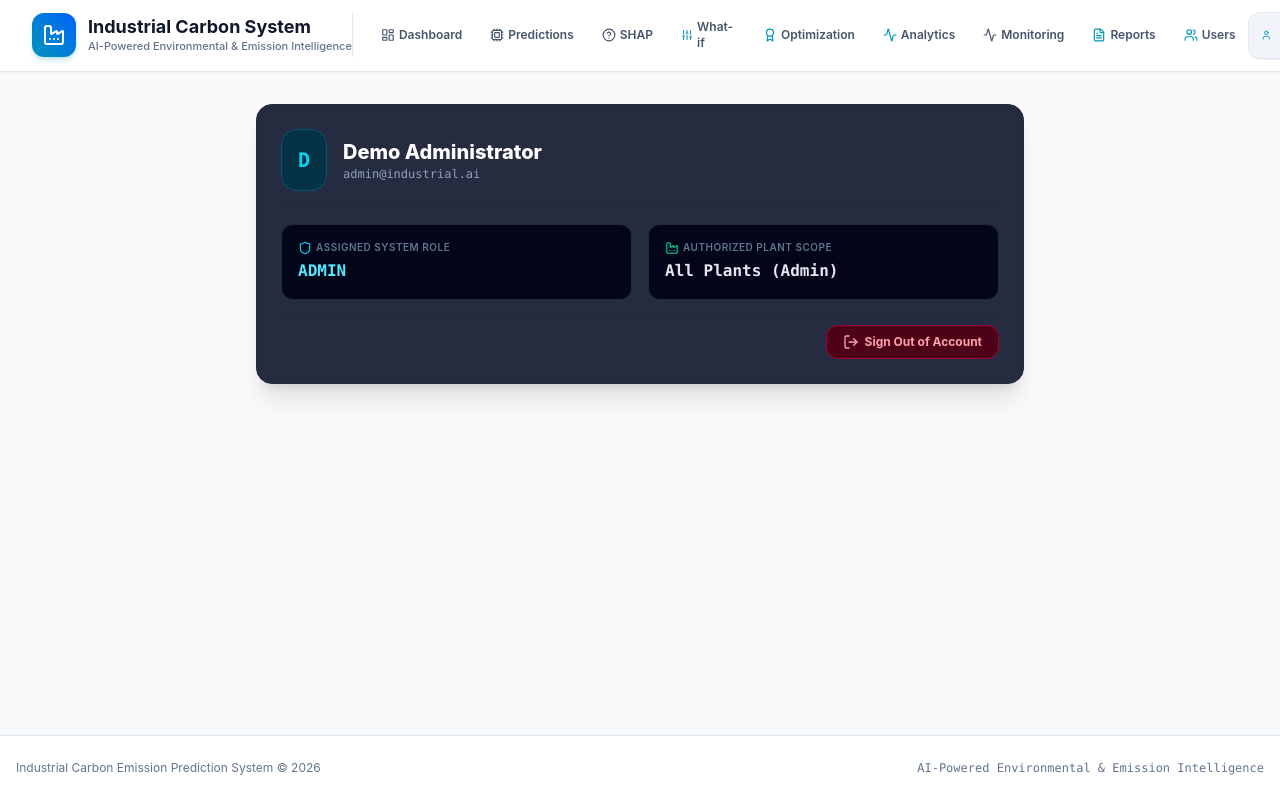
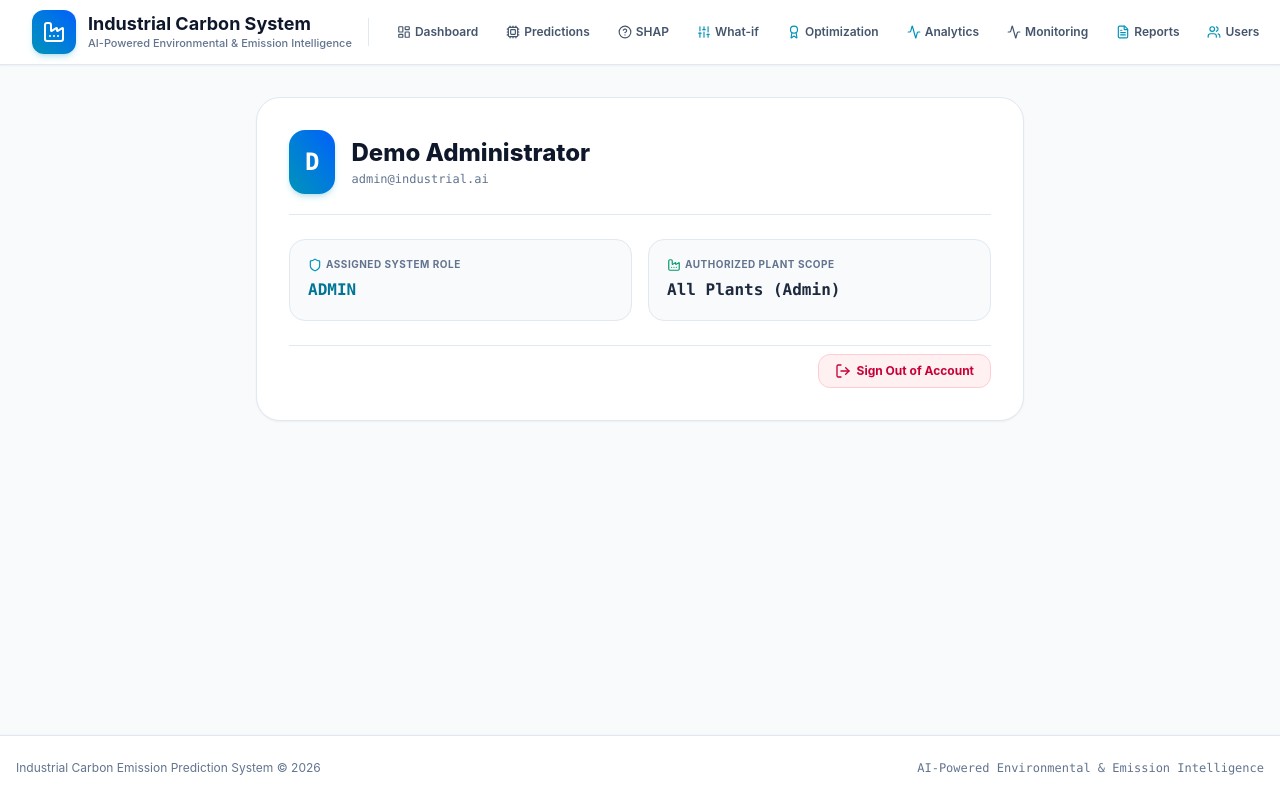
Before and after one commit to PrakharKashyap21/Industrial-Carbon-Emission-Predictor, a React (Vite) app in the folder frontend/: page /profile in a window 1280 px wide. Built offline with nearby package versions, Linux system fonts and the light colour scheme; no server answers.

Commit message:
Fix header text wrapping for What-if, prevent profile badge truncation, and convert Profile page to white light theme

```diff
--- a/frontend/src/components/Header.jsx
+++ b/frontend/src/components/Header.jsx
@@ -12,17 +12,17 @@ export const Header = () => {
 
   return (
     <header className="border-b border-slate-200 bg-white/95 backdrop-blur-md sticky top-0 z-50 shadow-xs">
-      <div className="max-w-7xl mx-auto px-4 sm:px-6 lg:px-8 py-3 flex items-center justify-between">
+      <div className="max-w-[1440px] mx-auto px-4 sm:px-6 lg:px-8 py-2.5 flex items-center justify-between gap-4">
         {/* Brand & Logo */}
         <Link to="/dashboard" className="flex items-center space-x-3 group shrink-0">
           <div className="p-2.5 bg-gradient-to-tr from-cyan-600 to-blue-600 rounded-xl shadow-md shadow-cyan-600/20 text-white">
-            <Factory className="w-6 h-6" />
+            <Factory className="w-5 h-5 sm:w-6 sm:h-6" />
           </div>
           <div>
-            <h1 className="text-base sm:text-lg font-bold text-slate-900 leading-tight">
+            <h1 className="text-base sm:text-lg font-bold text-slate-900 leading-tight whitespace-nowrap">
               Industrial Carbon System
             </h1>
-            <p className="text-[11px] text-slate-500 font-medium hidden sm:block">
+            <p className="text-[11px] text-slate-500 font-medium hidden md:block whitespace-nowrap">
               AI-Powered Environmental & Emission Intelligence
             </p>
           </div>
@@ -30,10 +30,10 @@ export const Header = () => {
 
         {/* Desktop Navigation */}
         {isAuthenticated && (
-          <nav className="hidden lg:flex items-center space-x-1 pl-4 border-l border-slate-200">
+          <nav className="hidden xl:flex items-center space-x-1 pl-4 border-l border-slate-200 shrink-0">
             <Link
               to="/dashboard"
-              className={`px-3 py-1.5 rounded-lg text-xs font-semibold transition-colors flex items-center ${
+              className={`px-3 py-1.5 rounded-lg text-xs font-semibold transition-colors flex items-center whitespace-nowrap ${
                 location.pathname === '/dashboard' || location.pathname === '/'
                   ? 'bg-cyan-50 text-cyan-700 border border-cyan-200 shadow-xs'
                   : 'text-slate-600 hover:text-slate-900 hover:bg-slate-100'
@@ -45,7 +45,7 @@ export const Header = () => {
 
             <Link
               to="/prediction-test"
-              className={`px-3 py-1.5 rounded-lg text-xs font-semibold transition-colors flex items-center ${
+              className={`px-3 py-1.5 rounded-lg text-xs font-semibold transition-colors flex items-center whitespace-nowrap ${
                 location.pathname === '/prediction-test'
                   ? 'bg-cyan-50 text-cyan-700 border border-cyan-200 shadow-xs'
                   : 'text-slate-600 hover:text-slate-900 hover:bg-slate-100'
@@ -59,7 +59,7 @@ export const Header = () => {
               <>
                 <Link
                   to="/explain-prediction"
-                  className={`px-3 py-1.5 rounded-lg text-xs font-semibold transition-colors flex items-center ${
+                  className={`px-3 py-1.5 rounded-lg text-xs font-semibold transition-colors flex items-center whitespace-nowrap ${
                     location.pathname === '/explain-prediction'
                       ? 'bg-emerald-50 text-emerald-700 border border-emerald-200 shadow-xs'
                       : 'text-slate-600 hover:text-slate-900 hover:bg-slate-100'
@@ -71,7 +71,7 @@ export const Header = () => {
 
                 <Link
                   to="/what-if"
-                  className={`px-3 py-1.5 rounded-lg text-xs font-semibold transition-colors flex items-center ${
+                  className={`px-3 py-1.5 rounded-lg text-xs font-semibold transition-colors flex items-center whitespace-nowrap ${
                     location.pathname === '/what-if'
                       ? 'bg-cyan-50 text-cyan-700 border border-cyan-200 shadow-xs'
                       : 'text-slate-600 hover:text-slate-900 hover:bg-slate-100'
@@ -83,7 +83,7 @@ export const Header = () => {
 
                 <Link
                   to="/optimization"
-                  className={`px-3 py-1.5 rounded-lg text-xs font-semibold transition-colors flex items-center ${
+                  className={`px-3 py-1.5 rounded-lg text-xs font-semibold transition-colors flex items-center whitespace-nowrap ${
                     location.pathname === '/optimization'
                       ? 'bg-cyan-50 text-cyan-700 border border-cyan-200 shadow-xs'
                       : 'text-slate-600 hover:text-slate-900 hover:bg-slate-100'
@@ -95,7 +95,7 @@ export const Header = () => {
 
                 <Link
                   to="/analytics"
-                  className={`px-3 py-1.5 rounded-lg text-xs font-semibold transition-colors flex items-center ${
+                  className={`px-3 py-1.5 rounded-lg text-xs font-semibold transition-colors flex items-center whitespace-nowrap ${
                     location.pathname === '/analytics'
                       ? 'bg-cyan-50 text-cyan-700 border border-cyan-200 shadow-xs'
                       : 'text-slate-600 hover:text-slate-900 hover:bg-slate-100'
@@ -109,7 +109,7 @@ export const Header = () => {
 
             <Link
               to="/monitoring"
-              className={`px-3 py-1.5 rounded-lg text-xs font-semibold transition-colors flex items-center ${
+              className={`px-3 py-1.5 rounded-lg text-xs font-semibold transition-colors flex items-center whitespace-nowrap ${
                 location.pathname === '/monitoring'
                   ? 'bg-cyan-50 text-cyan-700 border border-cyan-200 shadow-xs'
                   : 'text-slate-600 hover:text-slate-900 hover:bg-slate-100'
@@ -121,7 +121,7 @@ export const Header = () => {
 
             <Link
               to="/reports"
-              className={`px-3 py-1.5 rounded-lg text-xs font-semibold transition-colors flex items-center ${
+              className={`px-3 py-1.5 rounded-lg text-xs font-semibold transition-colors flex items-center whitespace-nowrap ${
                 location.pathname === '/reports' || location.pathname.startsWith('/reports/')
                   ? 'bg-cyan-50 text-cyan-700 border border-cyan-200 shadow-xs'
                   : 'text-slate-600 hover:text-slate-900 hover:bg-slate-100'
@@ -134,7 +134,7 @@ export const Header = () => {
             {role === 'ADMIN' && (
               <Link
                 to="/users"
-                className={`px-3 py-1.5 rounded-lg text-xs font-semibold transition-colors flex items-center ${
+                className={`px-3 py-1.5 rounded-lg text-xs font-semibold transition-colors flex items-center whitespace-nowrap ${
                   location.pathname === '/users'
                     ? 'bg-cyan-50 text-cyan-700 border border-cyan-200 shadow-xs'
                     : 'text-slate-600 hover:text-slate-900 hover:bg-slate-100'
@@ -148,15 +148,15 @@ export const Header = () => {
         )}
 
         {/* Desktop Profile & Hamburger Toggle */}
-        <div className="flex items-center space-x-2">
+        <div className="flex items-center space-x-2 shrink-0">
           {isAuthenticated ? (
             <div className="hidden sm:flex items-center space-x-2">
               <Link
                 to="/profile"
-                className="flex items-center space-x-2 px-3 py-1.5 rounded-xl bg-slate-100 border border-slate-200 text-xs text-slate-800 hover:border-cyan-500 transition-colors font-mono shadow-2xs"
+                className="flex items-center space-x-2 px-3 py-1.5 rounded-xl bg-slate-100 border border-slate-200 text-xs text-slate-800 hover:border-cyan-500 transition-colors font-mono shadow-2xs whitespace-nowrap"
               >
-                <User className="w-3.5 h-3.5 text-cyan-600" />
-                <span className="max-w-[100px] truncate">{user?.name}</span>
+                <User className="w-3.5 h-3.5 text-cyan-600 shrink-0" />
+                <span className="font-semibold">{user?.name}</span>
                 <span className="px-2 py-0.5 rounded text-[10px] font-mono font-bold bg-cyan-50 text-cyan-700 border border-cyan-200">
                   AI Engine
                 </span>
@@ -172,7 +172,7 @@ export const Header = () => {
           ) : (
             <Link
               to="/login"
-              className="px-4 py-2 rounded-xl text-xs font-bold bg-cyan-600 hover:bg-cyan-700 text-white shadow-md shadow-cyan-600/20"
+              className="px-4 py-2 rounded-xl text-xs font-bold bg-cyan-600 hover:bg-cyan-700 text-white shadow-md shadow-cyan-600/20 whitespace-nowrap"
             >
               Sign In
             </Link>
@@ -182,7 +182,7 @@ export const Header = () => {
           {isAuthenticated && (
             <button
               onClick={toggleMobileMenu}
-              className="lg:hidden p-2 rounded-xl bg-slate-100 border border-slate-200 text-slate-700 hover:bg-slate-200 transition-colors"
+              className="xl:hidden p-2 rounded-xl bg-slate-100 border border-slate-200 text-slate-700 hover:bg-slate-200 transition-colors"
               aria-label="Toggle navigation menu"
             >
               {mobileMenuOpen ? <X className="w-5 h-5" /> : <Menu className="w-5 h-5" />}
--- a/frontend/src/pages/Profile.jsx
+++ b/frontend/src/pages/Profile.jsx
@@ -9,39 +9,39 @@ export const Profile = () => {
 
   return (
     <div className="max-w-3xl mx-auto space-y-8 pb-12">
-      <div className="bg-slate-900/90 border border-slate-800 rounded-2xl p-6 shadow-xl space-y-4">
-        <div className="flex items-center space-x-4 border-b border-slate-800 pb-4">
-          <div className="p-4 bg-cyan-950 text-cyan-400 rounded-2xl border border-cyan-800/80 font-extrabold text-xl font-mono">
+      <div className="bg-white border border-slate-200 rounded-3xl p-6 sm:p-8 shadow-xs space-y-6">
+        <div className="flex items-center space-x-4 border-b border-slate-200 pb-5">
+          <div className="p-4 bg-gradient-to-tr from-cyan-600 to-blue-600 text-white rounded-2xl shadow-md shadow-cyan-600/20 font-extrabold text-2xl font-mono">
             {user.name?.charAt(0) || 'U'}
           </div>
           <div>
-            <h1 className="text-xl font-extrabold text-white">{user.name}</h1>
-            <p className="text-xs text-slate-400 font-mono">{user.email}</p>
+            <h1 className="text-xl sm:text-2xl font-extrabold text-slate-900">{user.name}</h1>
+            <p className="text-xs text-slate-500 font-mono mt-0.5">{user.email}</p>
           </div>
         </div>
 
         <div className="grid grid-cols-1 sm:grid-cols-2 gap-4 text-xs font-sans">
-          <div className="bg-slate-950 p-4 rounded-xl border border-slate-800 space-y-1">
-            <span className="text-[10px] text-slate-500 font-semibold uppercase tracking-wider block flex items-center">
-              <Shield className="w-3.5 h-3.5 mr-1 text-cyan-400" /> Assigned System Role
+          <div className="bg-slate-50 p-4.5 rounded-2xl border border-slate-200 space-y-1.5">
+            <span className="text-[10px] text-slate-500 font-bold uppercase tracking-wider block flex items-center">
+              <Shield className="w-3.5 h-3.5 mr-1 text-cyan-600" /> Assigned System Role
             </span>
-            <div className="text-base font-extrabold text-cyan-300 font-mono">{user.role}</div>
+            <div className="text-base font-extrabold text-cyan-700 font-mono">{user.role}</div>
           </div>
 
-          <div className="bg-slate-950 p-4 rounded-xl border border-slate-800 space-y-1">
-            <span className="text-[10px] text-slate-500 font-semibold uppercase tracking-wider block flex items-center">
-              <Factory className="w-3.5 h-3.5 mr-1 text-emerald-400" /> Authorized Plant Scope
+          <div className="bg-slate-50 p-4.5 rounded-2xl border border-slate-200 space-y-1.5">
+            <span className="text-[10px] text-slate-500 font-bold uppercase tracking-wider block flex items-center">
+              <Factory className="w-3.5 h-3.5 mr-1 text-emerald-600" /> Authorized Plant Scope
             </span>
-            <div className="text-base font-extrabold text-slate-200 font-mono">
+            <div className="text-base font-extrabold text-slate-800 font-mono">
               {user.plant_ids && user.plant_ids.length > 0 ? `Plant #${user.plant_ids.join(', #')}` : 'All Plants (Admin)'}
             </div>
           </div>
         </div>
 
-        <div className="pt-2 border-t border-slate-800 flex justify-end">
+        <div className="pt-2 border-t border-slate-200 flex justify-end">
           <button
             onClick={logout}
-            className="px-4 py-2 bg-rose-950 hover:bg-rose-900 text-rose-300 border border-rose-800 text-xs font-bold rounded-xl flex items-center space-x-1.5"
+            className="px-4 py-2 bg-rose-50 hover:bg-rose-100 text-rose-700 border border-rose-200 text-xs font-bold rounded-xl flex items-center space-x-1.5 transition-colors"
           >
             <LogOut className="w-4 h-4" />
             <span>Sign Out of Account</span>
```
